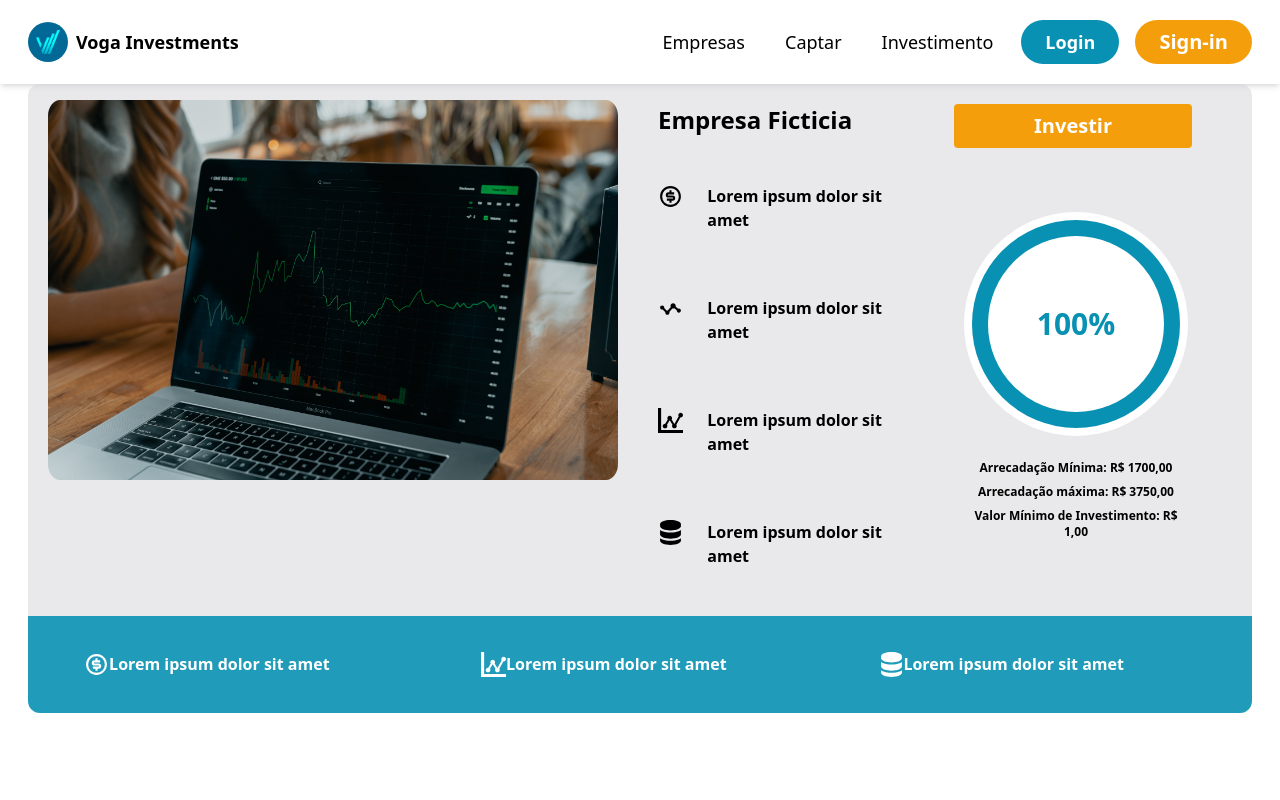
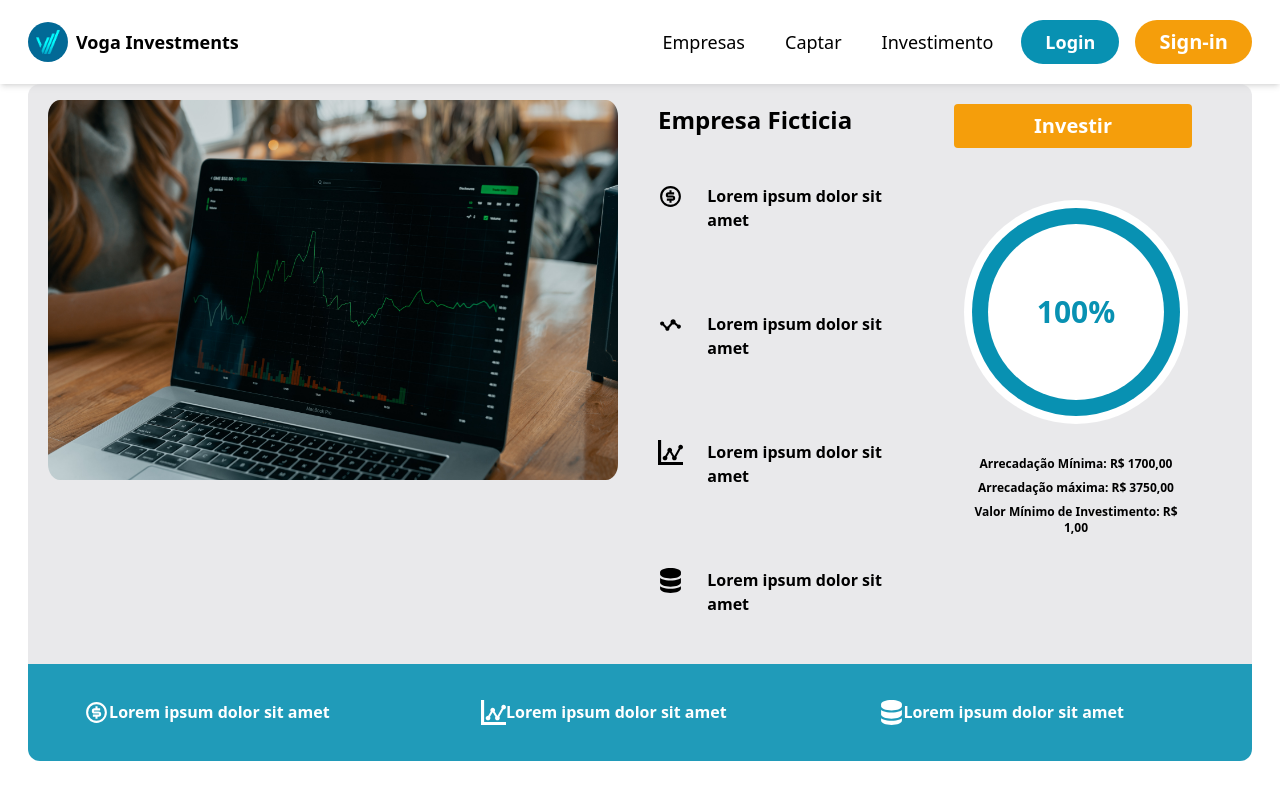
Before and after one commit to ped-aguiar98/voga-frontend, a React (Create React App) app: page /cardDetail in a window 1280 px wide. Built offline with nearby package versions, Linux system fonts and the light colour scheme.

Commit message:
Fix: Graph and ImageCardDetail

```diff
--- a/src/components/CardItems.js
+++ b/src/components/CardItems.js
@@ -6,7 +6,7 @@ import {BsServer} from "react-icons/bs";
 
 const CardItems = () => {
   return (
-    <div class='grid grid-rows-4 gap-16'>
+    <div class='grid grid-rows-4 gap-20'>
       <div class='grid grid-cols-7'>
         <div class=''>
           <RiMoneyDollarCircleLine size={25}/>
--- a/src/components/Graph.js
+++ b/src/components/Graph.js
@@ -2,7 +2,7 @@ import React from 'react'
 
 const Graph = () => {
   return (
-    <div class='pt-7'>
+    <div class='pt-4'>
       <div class='rounded-full w-56 h-56 bg-white flex justify-center items-center text-white text-2xl font-bold'>
         <div class='rounded-full w-52 h-52 bg-cyan-600 flex justify-center items-center text-white text-2xl font-bold'>
           <div class='rounded-full w-44 h-44 bg-white flex justify-center items-center text-cyan-600 text-3xl font-bold'>
@@ -10,7 +10,7 @@ const Graph = () => {
           </div>
         </div>
       </div>
-      <div class='pt-4'>
+      <div class='pt-6'>
         <h4 class=' text-center text-xs font-bold pt-2'>
           Arrecadação Mínima: R$ 1700,00
         </h4>
--- a/src/components/ImageCardDetail.js
+++ b/src/components/ImageCardDetail.js
@@ -48,7 +48,7 @@ const ImageCardDetail = () => {
             <div class='justify-self-start'>
               <CardItems/>
             </div>
-            <div class='justify-self-end px-12'>
+            <div class='justify-self-end px-12 pb-3'>
               <Graph/>
             </div>
           </div>
```
